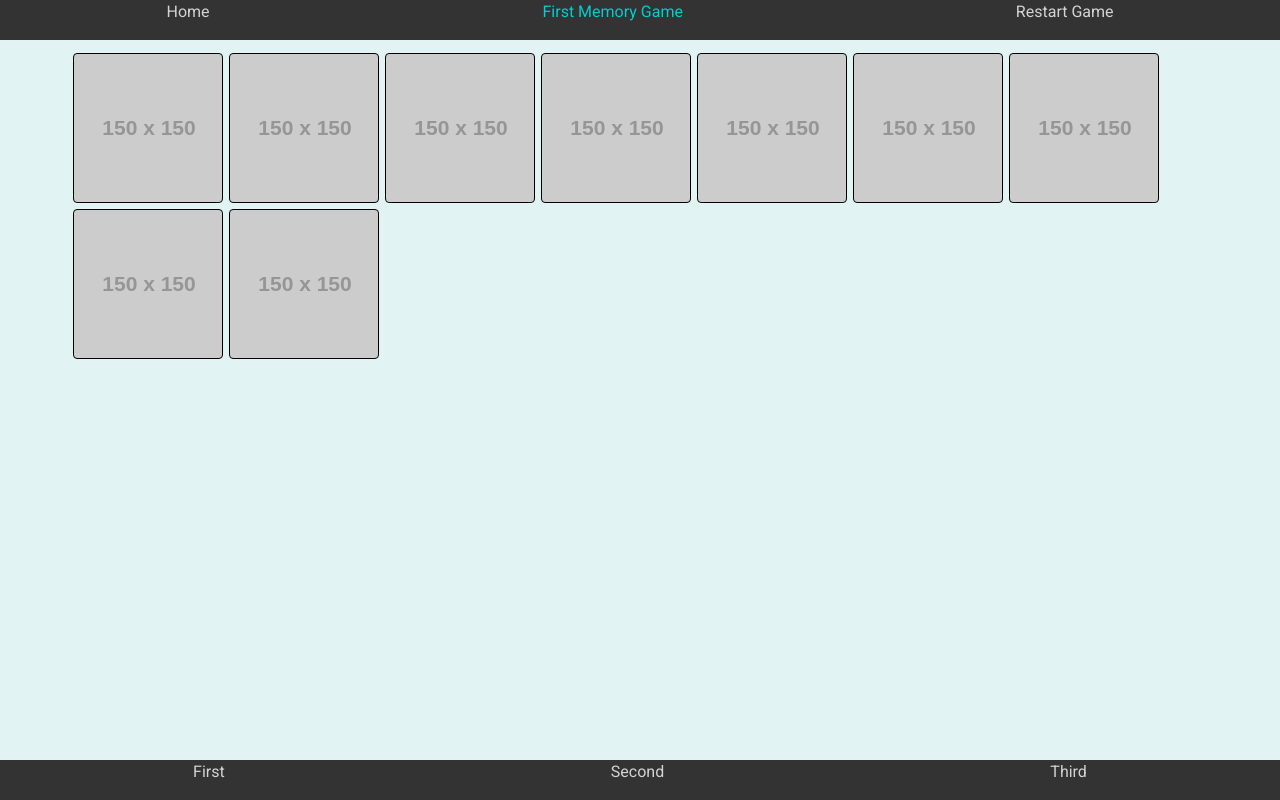
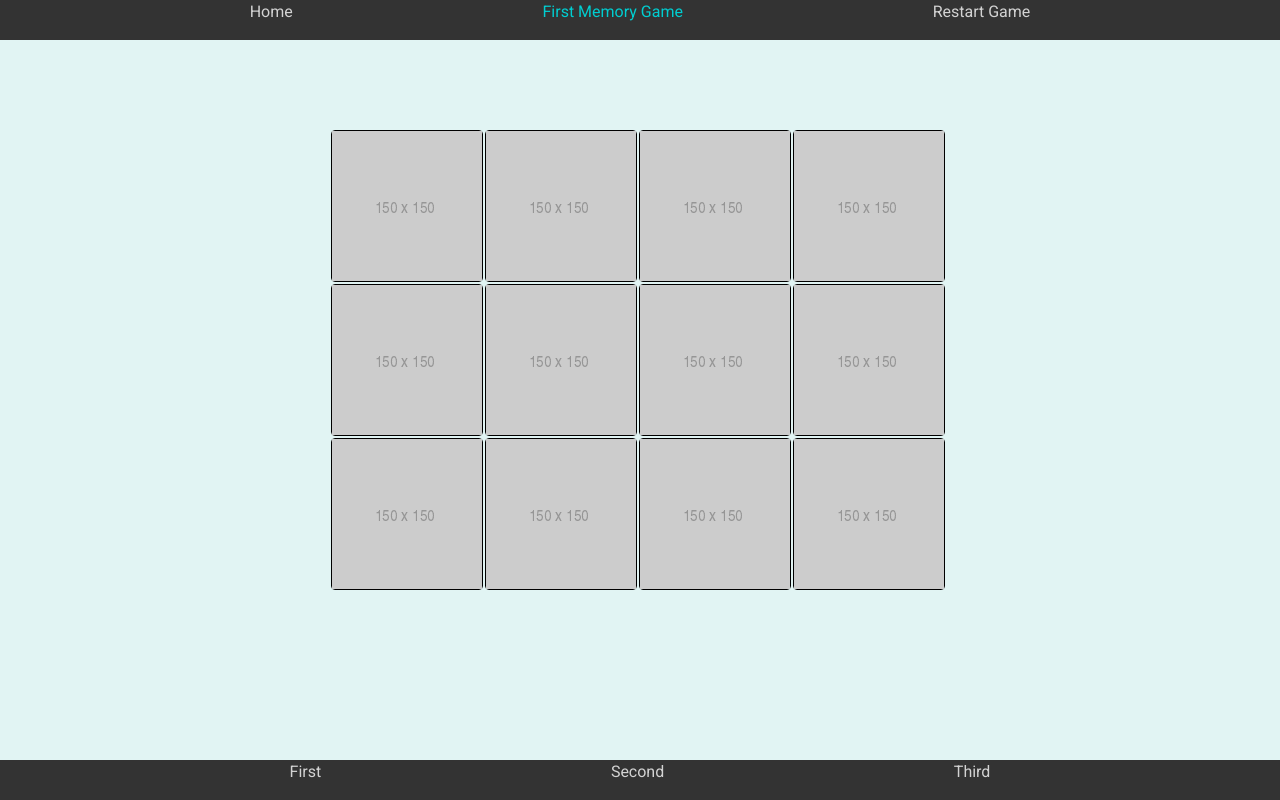
Before and after one commit to joobaa/memory, a plain HTML site: page index.html in a window 1280 px wide. Drawn offline with nearby package versions, Linux system fonts and the light colour scheme; placeholder pictures from the web are drawn by us.

Commit message:
Board Layout done

```diff
--- a/css/board.css
+++ b/css/board.css
@@ -1,5 +1,12 @@
-#board {
+.main-board{
     display: flex;
     flex-wrap: wrap;
-    flex-direction: column;
+    align-content: center;
+    width: 620px;
+    height: 620px;
 }
+
+.container-board{
+    display: flex;
+    justify-content: center;
+}
--- a/css/cards.css
+++ b/css/cards.css
@@ -1,10 +1,6 @@
 .card{
     border: 1px black solid;
-    min-height: 150px;
-    max-height: 150px;
-    min-width: 150px;
-    max-width: 150px;
-    margin: 3px;
-    background-image: url(https://via.placeholder.com/150);
-    background-repeat: no-repeat;
+    max-width: 152px;
+    max-height: 152px;
+    margin: 1px;
 }
--- a/css/styles.css
+++ b/css/style.css
@@ -16,6 +16,7 @@ main {
     padding: 10px 0px;
     background-color: #e1f4f3;
 }
+
 #app-name{
     color: darkturquoise;
 }
@@ -37,5 +38,5 @@ header, footer {
 #header-nav, #footer-nav{
     display: flex;
     list-style-type: none;
-    justify-content: space-around;
+    justify-content: space-evenly;
 }
--- a/index.html
+++ b/index.html
@@ -6,7 +6,7 @@
     <title>My first memory</title>
     <link rel="stylesheet" href="https://stackpath.bootstrapcdn.com/bootstrap/4.4.1/css/bootstrap.min.css" integrity="sha384-Vkoo8x4CGsO3+Hhxv8T/Q5PaXtkKtu6ug5TOeNV6gBiFeWPGFN9MuhOf23Q9Ifjh" crossorigin="anonymous">
     <link href="https://fonts.googleapis.com/css?family=Roboto&display=swap" rel="stylesheet">
-    <link rel="stylesheet" href="css/styles.css" type="text/css">
+    <link rel="stylesheet" href="css/style.css" type="text/css">
 </head>
 <body>
     <header>
@@ -25,17 +25,44 @@
         </div>
     </header>
     <main>
-        <div class="container">
-            <div class="row">
-                <div class="card col-sm-4"></div>
-                <div class="card col-sm-4"></div>
-                <div class="card col-sm-4"></div>
-                <div class="card col-sm-4"></div>
-                <div class="card col-sm-4"></div>
-                <div class="card col-sm-4"></div>
-                <div class="card col-sm-4"></div>
-                <div class="card col-sm-4"></div>
-                <div class="card col-sm-4"></div>
+        <div class="container-board">
+            <div class="main-board">
+                <div class="card">
+                    <img src="assets/placeholder.png" alt="">
+                </div>
+                <div class="card">
+                    <img src="assets/placeholder.png" alt="">
+                </div>
+                <div class="card">
+                    <img src="assets/placeholder.png" alt="">
+                </div>
+                <div class="card">
+                    <img src="assets/placeholder.png" alt="">
+                </div>
+                <div class="card">
+                    <img src="assets/placeholder.png" alt="">
+                </div>
+                <div class="card">
+                    <img src="assets/placeholder.png" alt="">
+                </div>
+                <div class="card">
+                    <img src="assets/placeholder.png" alt="">
+                </div>
+                <div class="card">
+                    <img src="assets/placeholder.png" alt="">
+                </div>
+                <div class="card">
+                    <img src="assets/placeholder.png" alt="">
+                </div>
+                <div class="card">
+                    <img src="assets/placeholder.png" alt="">
+                </div>
+                <div class="card">
+                    <img src="assets/placeholder.png" alt="">
+                </div>
+                <div class="card">
+                    <img src="assets/placeholder.png" alt="">
+                </div>
             </div>
         </div>
     </main>
```
Also changed, not shown: assets/placeholder.png (added).
